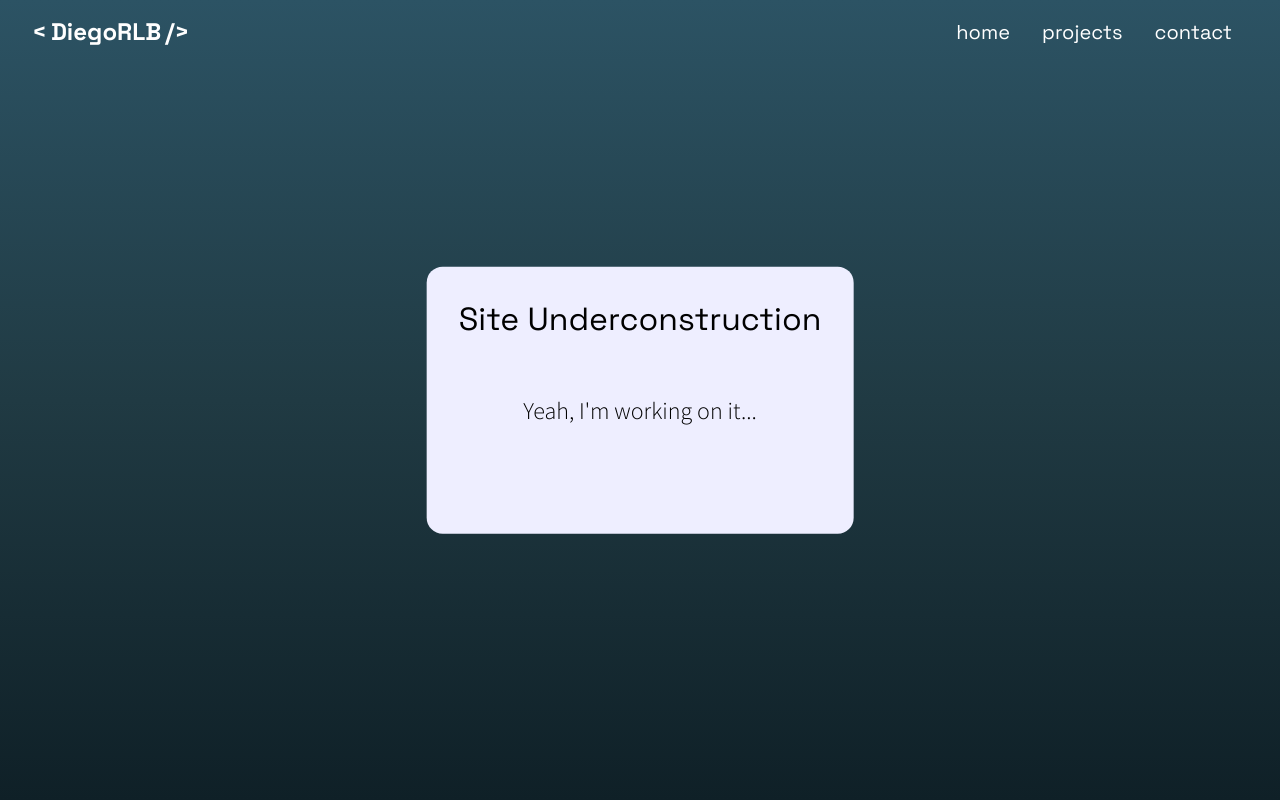
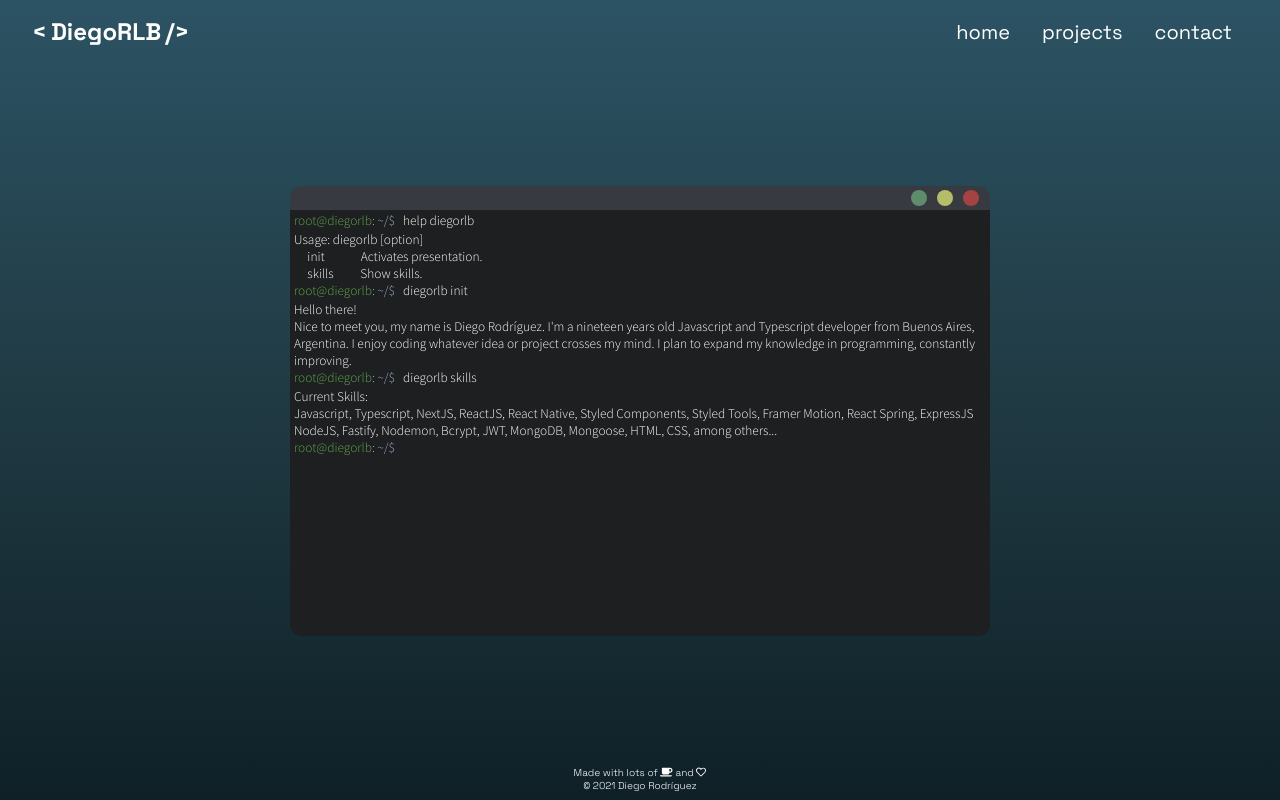
Before and after one commit to diegorlb/Portfolio, a Next.js app: page / in a window 1280 px wide. Built offline with nearby package versions, Linux system fonts and the light colour scheme.

Commit message:
Added Terminal, TerminalData & Footer.

```diff
--- /dev/null
+++ b/components/Footer.tsx
@@ -0,0 +1,37 @@
+import React, { FunctionComponent } from 'react'
+import styled from 'styled-components'
+import { theme } from 'styled-tools'
+
+import { FontAwesomeIcon } from '@fortawesome/react-fontawesome'
+import { faCoffee } from '@fortawesome/free-solid-svg-icons'
+import { faHeart } from '@fortawesome/free-regular-svg-icons'
+
+const FooterContainer = styled.div`
+  width: 100%;
+  height: 42px;
+  margin-top: auto;
+  display: flex;
+  flex-direction: column;
+  align-items: center;
+  justify-content: center;
+`
+
+const Text = styled.p`
+  margin: 0;
+  color: white;
+  font-size: 10px;
+  font-weight: ${theme('fonts.weight.light')};
+  font-family: ${theme('fonts.type.Grotesk')};
+`
+
+export const Footer: FunctionComponent = () => {
+  const Coffee = (<FontAwesomeIcon icon={faCoffee} />)
+  const Heart = (<FontAwesomeIcon icon={faHeart} />)
+
+  return (
+    <FooterContainer>
+      <Text>Made with lots of {Coffee} and {Heart}</Text>
+      <Text>&copy; 2021 Diego Rodríguez</Text>
+    </FooterContainer>
+  )
+}
--- a/components/Layout.tsx
+++ b/components/Layout.tsx
@@ -3,6 +3,8 @@ import Head from 'next/head'
 import styled from 'styled-components'
 
 import useMounted from '../hooks/useMounted'
+import { Footer } from './Footer'
+import { Navbar } from './Navbar'
 
 const LayoutWrapper = styled.div`
   background: linear-gradient(0deg, #0F2027 0%, #203A43 50%, #2C5364 100%);
@@ -11,6 +13,17 @@ const LayoutWrapper = styled.div`
   position: absolute;
   padding: 0;
   margin: 0;
+  display: flex;
+  flex-direction: column;
+  align-items: center;
+`
+
+const MainContainer = styled.div`
+  width: 100%;
+  flex-grow: 1;
+  display: flex;
+  justify-content: center;
+  align-items: center;
 `
 
 export type LayoutProps = {
@@ -50,7 +63,11 @@ export const Layout: FunctionComponent<LayoutProps> = ({ children, title }) => {
         </noscript>
       </Head>
       <LayoutWrapper>
-        {children}
+        <Navbar />
+        <MainContainer>
+          {children}
+        </MainContainer>
+        <Footer />
       </LayoutWrapper>
     </>
   )
--- a/components/ResponsiveMenu.tsx
+++ b/components/ResponsiveMenu.tsx
@@ -73,11 +73,11 @@ const MobileLinksContainerAnimation = {
   visible: {
     display: 'block',
   },
-  hidden: (length) => ({
+  hidden: (length: number) => ({
     display: 'none',
     transition: {
-      delay: length * 0.25,
-    }
+      delay: length * 0.15,
+    },
   })
 }
 
@@ -91,8 +91,8 @@ const MobileLinksAnimation = {
   hidden: ({ index, length }) => ({
     opacity: 0,
     transition: {
-      delay: (length - index) * 0.25
-    }
+      delay: (length - index) * 0.15,
+    },
   })
 }
 
@@ -119,7 +119,7 @@ export const ResponsiveMenu: FunctionComponent = () => {
             variants={MobileLinksAnimation}
             animate={active ? 'visible' : 'hidden'}
             custom={{ index, length }}>
-            <a href={path}>{key}</a>
+            <a href={path} onClick={() => setActive(false)}>{key}</a>
           </MobileLinkContainer>
         )
       })}
--- /dev/null
+++ b/components/Terminal.tsx
@@ -0,0 +1,121 @@
+import React, { FunctionComponent, useState } from 'react'
+import styled, { keyframes } from 'styled-components'
+import { prop, theme } from 'styled-tools'
+
+import { TerminalData } from '../data/TerminalData'
+
+const TerminalContainer = styled.div`
+  width: 80%;
+  max-width: 700px;
+  height: 450px;
+`
+
+const TitleBarContainer = styled.div`
+  background-color: #373B41;
+  width: 100%;
+  height: 24px;
+  border-top-left-radius: 12px;
+  border-top-right-radius: 12px;
+  display: flex;
+  align-items: center;
+  justify-content: flex-end;
+  padding-right: 6px;
+  cursor: move;
+`
+
+const Spheres = styled.div`
+  background-color: ${prop('color')};
+  width: 16px;
+  height: 16px;
+  border-radius: 50%;
+  margin: 0 5px;
+  cursor: pointer;
+`
+
+const ConsoleContainer = styled.div`
+  background-color: #1D1F21;
+  width: 100%;
+  height: calc(100% - 24px);
+  color: white;
+  border-bottom-left-radius: 12px;
+  border-bottom-right-radius: 12px;
+  padding: 2px 4px;
+  cursor: text;
+`
+
+const EntryContainer = styled.div`
+  display: flex;
+  flex-direction: row;
+`
+
+const Text = styled.p`
+  font-size: 10pt;
+  font-weight: ${theme('fonts.weight.light')};
+  font-family: ${theme('fonts.type.Source')};
+`
+
+const Path = styled(Text)`
+  margin: 0;
+  margin-bottom: 2px;
+  margin-right: 4px;
+  color: #A0B1D2;
+  min-width: 105px;
+
+  &:before {
+    content: 'root@diegorlb';
+    color: #5FA74D;
+  }
+`
+
+const TerminalText = styled(Text)`
+  margin: 0;
+`
+
+const BlinkAnimation = keyframes`
+  0% { opacity: 0 }
+	49% { opacity: 0 }
+	50% { opacity: 1 }
+`
+
+const Blinker = styled(Text)`
+  margin: 0;
+  animation: ${BlinkAnimation} 1s infinite;
+`
+
+export const Terminal: FunctionComponent = () => {
+  const Request = ({ cmd }) => (
+    <EntryContainer>
+      <Path>: ~/$</Path>
+      <TerminalText>{cmd}</TerminalText>
+    </EntryContainer>
+  )
+  const Response = ({ txt }) => (
+    <EntryContainer>
+      <TerminalText>{txt}</TerminalText>
+    </EntryContainer>
+  )
+
+  return (
+    <TerminalContainer>
+      <TitleBarContainer>
+        <Spheres color={'#5E8D6B'} />
+        <Spheres color={'#B5BD68'} />
+        <Spheres color={'#A54242'} />
+      </TitleBarContainer>
+      <ConsoleContainer>
+        {
+          TerminalData.map(({ cmd, txt }, index) => {
+            return [
+              <Request key={`cmd${index}`} cmd={cmd} />,
+              <Response key={`txt${index}`} txt={txt} />
+            ]
+          })
+        }
+        <EntryContainer>
+          <Path>: ~/$</Path>
+          <Blinker>&#124;</Blinker>
+        </EntryContainer>
+      </ConsoleContainer>
+    </TerminalContainer>
+  )
+}
--- a/data/NavbarLinks.ts
+++ b/data/NavbarLinks.ts
@@ -5,10 +5,10 @@ export const NavbarLinks = [
   },
   {
     key: 'projects',
-    path: '#',
+    path: '#projects',
   },
   {
     key: 'contact',
-    path: '#',
+    path: '#contact',
   },
 ]
--- /dev/null
+++ b/data/TerminalData.tsx
@@ -0,0 +1,34 @@
+import { Fragment } from "react";
+
+export const TerminalData = [
+  {
+    cmd: 'help diegorlb',
+    txt: [
+      'Usage: diegorlb [option]',
+      <br key={'0101'} />,
+      <Fragment key={'0102'}>&emsp;init&emsp;&emsp;&ensp;&nbsp;Activates presentation.</Fragment>,
+      <br key={'0103'}/>,
+      <Fragment key={'0104'}>&emsp;skills&emsp;&emsp;Show skills.</Fragment>
+    ],
+  },
+  {
+    cmd: 'diegorlb init',
+    txt: [
+      'Hello there!',
+      <br key={'0201'} />,
+      `Nice to meet you, my name is Diego Rodríguez.
+      I'm a nineteen years old Javascript and Typescript developer from Buenos Aires, Argentina.
+      I enjoy coding whatever idea or project crosses my mind.
+      I plan to expand my knowledge in programming, constantly improving.`,
+    ]
+  },
+  {
+    cmd: 'diegorlb skills',
+    txt: [
+      'Current Skills:',
+      <br key={'0301'} />,
+      `Javascript, Typescript, NextJS, ReactJS, React Native, Styled Components, Styled Tools, Framer Motion, React Spring, ExpressJS
+      NodeJS, Fastify, Nodemon, Bcrypt, JWT, MongoDB, Mongoose, HTML, CSS, among others...`
+    ],
+  }
+]
--- a/hooks/useDimensions.ts
+++ b/hooks/useDimensions.ts
@@ -7,8 +7,8 @@ type DimensionsType = {
 
 export default function useDimensions() {
   const [dimensions, setDimensions] = useState<DimensionsType>({
-    width: 1200,
-    height: 900,
+    width: 450,
+    height: 800,
   })
 
   useEffect(() => {
--- a/package.json
+++ b/package.json
@@ -10,6 +10,7 @@
   },
   "dependencies": {
     "@fortawesome/fontawesome-svg-core": "^1.2.35",
+    "@fortawesome/free-regular-svg-icons": "^5.15.3",
     "@fortawesome/free-solid-svg-icons": "^5.15.3",
     "@fortawesome/react-fontawesome": "^0.1.14",
     "@types/styled-components": "^5.1.9",
--- a/pages/index.tsx
+++ b/pages/index.tsx
@@ -1,44 +1,28 @@
-import React, { FunctionComponent } from 'react'
-import styled from 'styled-components'
-import { theme } from 'styled-tools'
+import React, { FunctionComponent, useEffect, useState } from 'react'
+
+import { useRouter } from 'next/router'
 
 import { Layout } from '../components/Layout'
-import { Navbar } from '../components/Navbar'
-
-const Modal = styled.div`
-  background-color: #EEF;
-  width: calc(100% / 3);
-  height: calc(100% / 3);
-  border-radius: 16px;
-  position: absolute;
-  left: 50%;
-  top: 50%;
-  transform: translate(-50%, -50%);
-  display: flex;
-  align-items: center;
-  flex-direction: column;
-`
-
-const Text = styled.p`
-  font-size: 2rem;
-  font-weight: ${theme('fonts.type.Bold')};
-  font-family: ${theme('fonts.type.Grotesk')};
-`
-
-const SubText = styled.p`
-  font-size: 1.5rem;
-  font-weight: ${theme('fonts.weight.light')};
-  font-family: ${theme('fonts.type.Source')};
-`
+import { Terminal } from '../components/Terminal'
 
 const Index: FunctionComponent = () => {
+  const [hash, setHash] = useState<string>('')
+
+  useEffect(() => {
+    const handler = () => setHash(window.location.hash)
+
+    handler()
+
+    window.addEventListener('hashchange', handler)
+
+    return () => window.removeEventListener('hashchange', handler)
+  }, [])
+
+  console.log(hash)
+
   return (
     <Layout title={'Index'}>
-      <Navbar />
-      <Modal>
-        <Text>Site Underconstruction</Text>
-        <SubText>Yeah, I'm working on it...</SubText>
-      </Modal>
+      <Terminal />
     </Layout>
   )
 }
```
Also changed, not shown: 1 other file (tests, documents, lock files or other folders).
